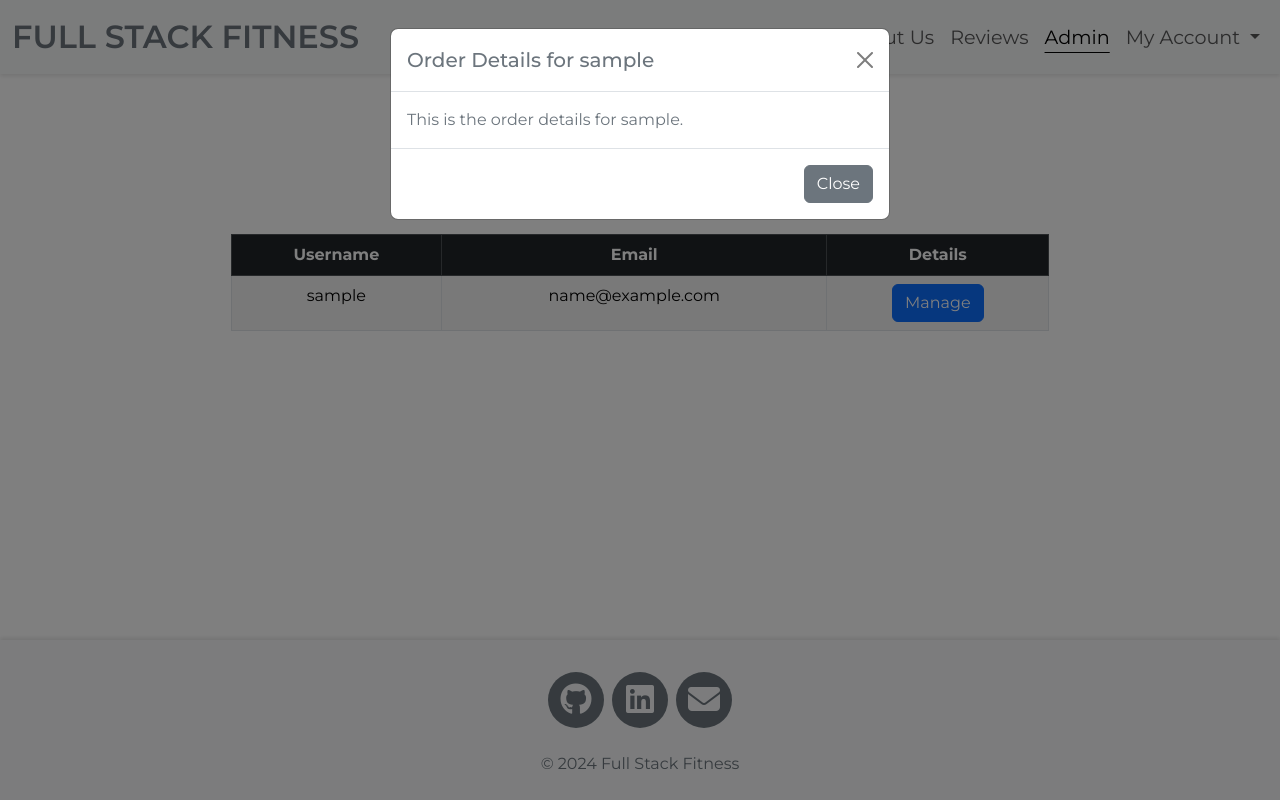
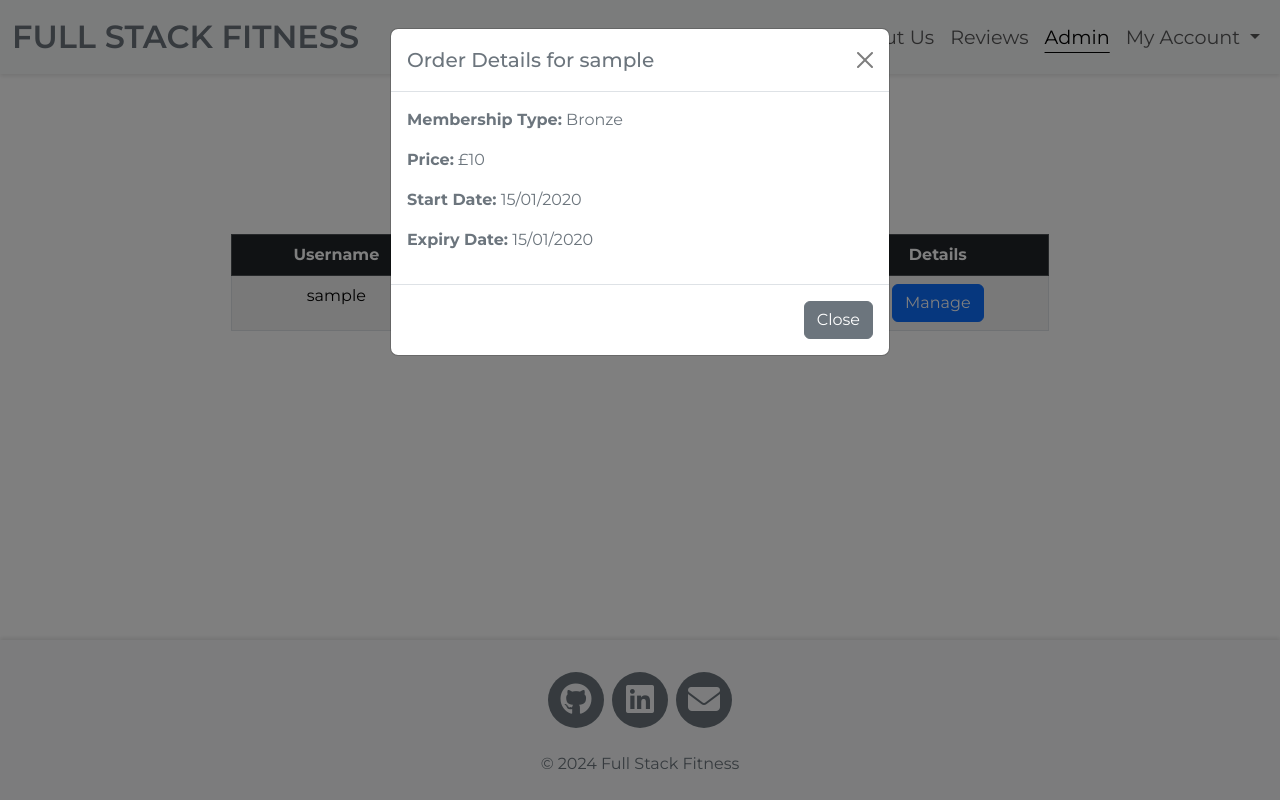
Before and after one commit to PaulR1209/full_stack_fitness, a Django app: page /admin_dashboard in a window 1280 px wide, after a click on "Manage". Run offline with Django 5.2, Linux system fonts and the light colour scheme; a user stored in the database is signed in; tables that the repository leaves empty hold one stand-in row (values such as "Sample post"); some libraries are stand-ins or nearby versions.

Commit message:
added order details into admin dashboard modal box

```diff
--- a/home/templates/home/admin_dashboard.html
+++ b/home/templates/home/admin_dashboard.html
@@ -53,7 +53,32 @@
                 <button type="button" class="btn-close" data-bs-dismiss="modal" aria-label="Close"></button>
             </div>
             <div class="modal-body">
-                This is the order details for {{ user.username }}.
+
+                {% if user_order %}
+
+                {% for order in user_order %}
+                {% if order.user.id == user.id %}
+                <p><strong>Membership Type:</strong> {{ order.membership.membership_type }}</p>
+                <p><strong>Price:</strong> £{{ order.membership.price }}</p>
+                <p><strong>Start Date:</strong> {{ order.created_at|date:"d/m/Y" }}</p>
+
+                {% if not order.expiry_date %}
+                <p><strong>Renewal Date:</strong> {{ order.next_renewal|date:"d/m/Y" }}</p>
+                {% endif %}
+
+                {% if order.expiry_date %}
+                <p><strong>Expiry Date:</strong> {{ order.expiry_date|date:"d/m/Y" }}</p>
+                {% endif %}
+
+                {% if order.membership.has_changed %}
+                <p><strong>Upgraded Membership:</strong> {{ order.membership.pending_membership }}</p>
+                <p><strong>Next Bill:</strong> £{{ order.membership.total_next_payment }}</p>
+                {% endif %}
+                {% endif %}
+                {% endfor %}
+                {% else %}
+                <p>No order details available for this user.</p>
+                {% endif %}
             </div>
             <div class="modal-footer">
                 <button type="button" class="btn btn-secondary" data-bs-dismiss="modal">Close</button>
```
